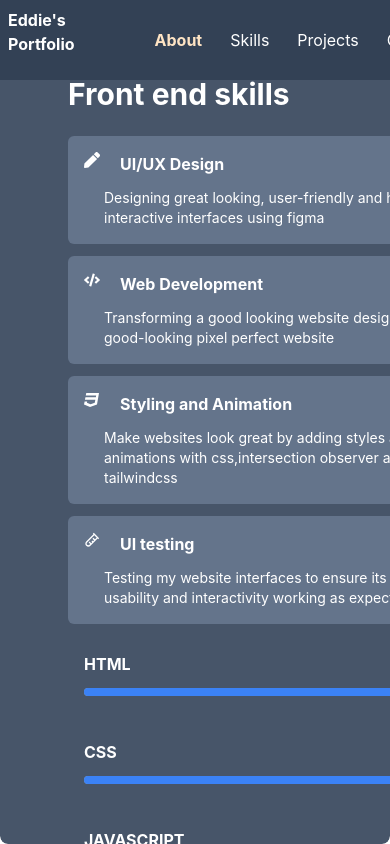
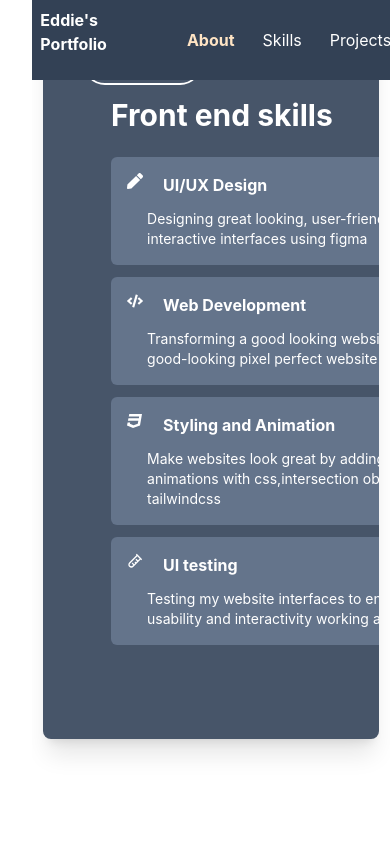
Before and after one commit to Edward-kwabena-Twumasi/portfolio-teckedd, a React (Create React App) app: page /skills/frontend in a window 390 px wide. Built offline with nearby package versions, Linux system fonts and the light colour scheme.

Commit message:
adding mobile responsiveness to app

```diff
--- a/src/App.js
+++ b/src/App.js
@@ -93,10 +93,10 @@ function App() {
               </div>
           </div>
 
-          <div className=' rounded-lg lg:h-full overflow-scroll lg:w-11/12 lg:content hide-scroll w-screen h-screen'>
+          <div className=' rounded-lg lg:h-full overflow-scroll lg:w-11/12 content hide-scroll w-screen h-screen'>
 
                  <NavBar onNavChange={handleClick} index={index}/>
-                 <div className='lg:content-body bg-slate-600 rounded-lg shadow-xl w-screen h-screen'>
+                 <div className='content-body bg-slate-600 rounded-lg shadow-xl w-screen h-screen'>
                   <Routes>
                     <Route exact path="/"  element={<About ref={aboutRef} />}></Route>
                     {/* <Route exact path="/about" element={<About/>}></Route> */}
--- a/src/developer/frontend.jsx
+++ b/src/developer/frontend.jsx
@@ -76,7 +76,7 @@ useEffect(() => {
     return (
         <div ref={myRef} className="flex flex-col pl-14 h-full">
             <h1 className="title text-3xl text-white font-bold m-3">Front end skills</h1>
-            <div className="lg:flex justify-between flex-col">
+            <div className="flex justify-between">
                 <div>
                 {
                 skills.map((skill,idx)=>{
```
